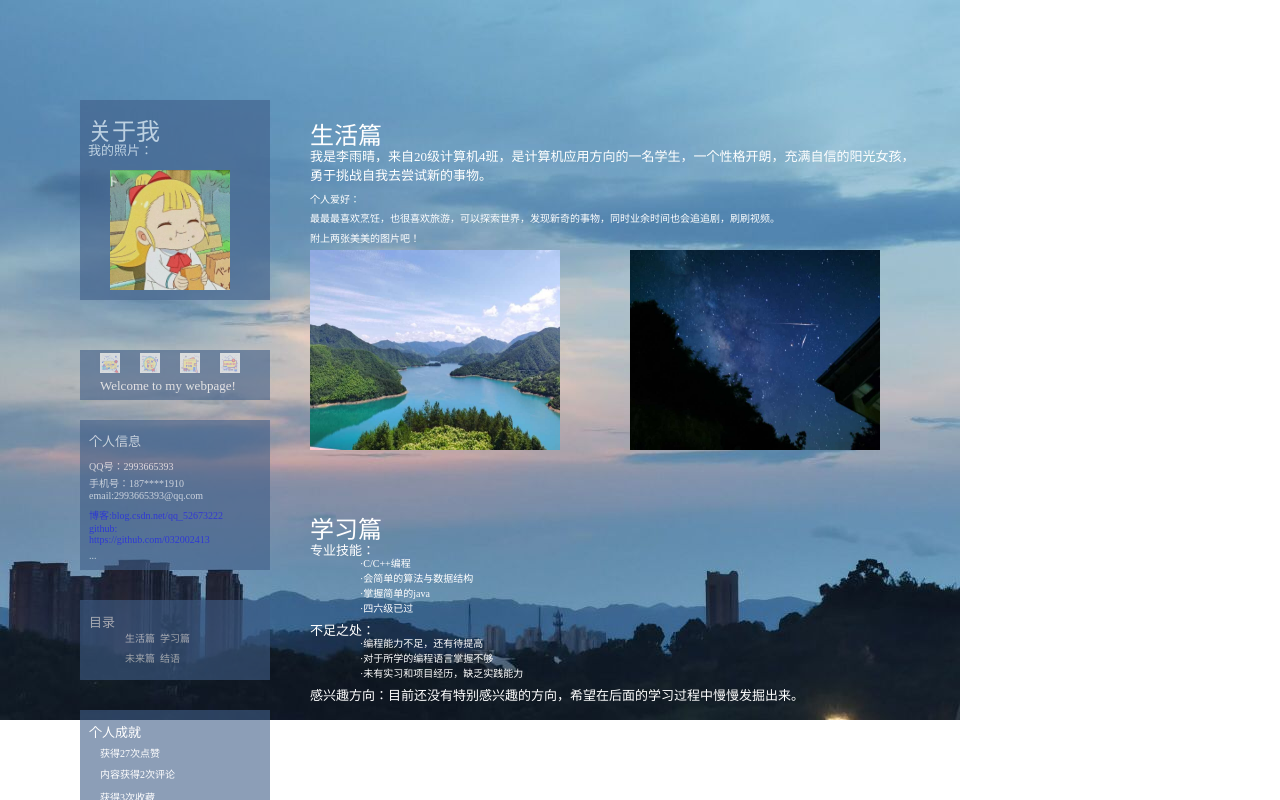
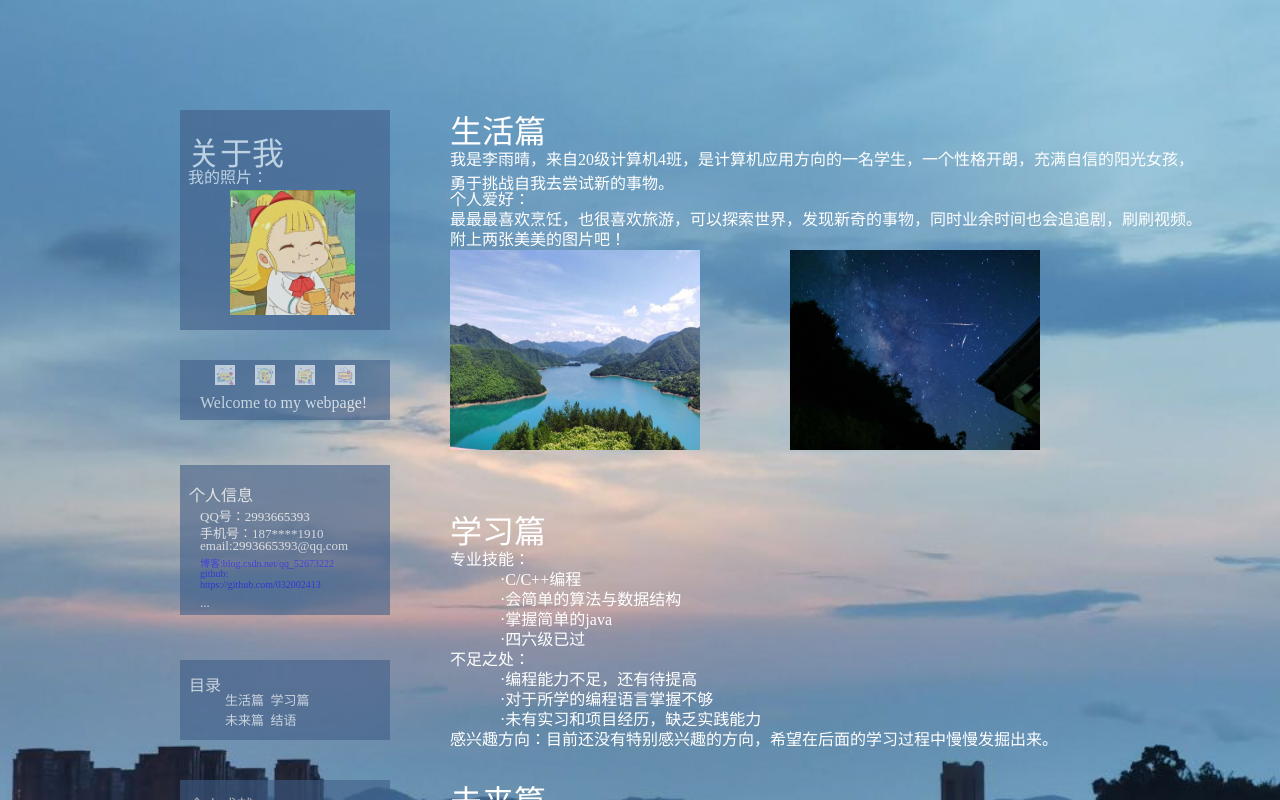
Before and after one commit to 032002413/032002413.github.io, a plain HTML site: page index.html in a window 1280 px wide. Drawn offline with Linux system fonts and the light colour scheme.

Commit message:
Update index.html

```diff
--- a/index.html
+++ b/index.html
@@ -6,6 +6,7 @@
    <style>
         body{
              background-image:url(https://raw.githubusercontent.com/032002413/032002413.github.io/main/ico/4.jpg);
+             background-size:100%;
              background-repeat:no-repeat;
              background-attachment:fixed;
         }
@@ -17,93 +18,93 @@
         }
         p#p2{
             position: absolute;
-            top: 30px;
+            top: 38px;
             left: 8px;
         }
         p#p3{
             position: absolute;
-            top: 100px;
-            left: 310px;
+            top: 90px;
+            left: 450px;
         }
         p#p4{
             position: absolute;
             top: 130px;
-            left: 310px;
+            left: 450px;
         }
         p#p5{
             position: absolute;
-            top: 175px;
-            left: 310px;
+            top: 170px;
+            left: 450px;
         }
         p#p6{
             position: absolute;
-                top: 200px;
-                left: 310px;
+            top: 190px;
+            left: 450px;
         }
         p#p7{
             position: absolute;
-                top: 220px;
-                left: 310px;
+            top: 210px;
+            left: 450px;
         }
         p#p8{
             position: absolute;
-                top: 500px;
-                left: 310px;
+            top: 490px;
+            left: 450px;
         }
         p#p9{
             position: absolute;
             top: 530px;
-                left: 310px;
+            left: 450px;
         }
         p#p10{
             position: absolute;
-                top: 545px;
-                left: 360px;
+            top: 550px;
+            left: 500px;
         }
             p#p11{
                 position: absolute;
-                top: 560px;
-                left: 360px;
+                top: 570px;
+                left: 500px;
             }
             p#p12{
                 position: absolute;
-                top: 575px;
-                left: 360px;
+                top: 590px;
+                left: 500px;
             }
             p#p13{
                 position: absolute;
-                top: 590px;
-                left: 360px;
+                top: 610px;
+                left: 500px;
             }
             p#p14{
                 position: absolute;
-                top: 610px;
-                left: 310px;
+                top: 630px;
+                left: 450px;
             }
             p#p15{
                 position: absolute;
-                top: 625px;
-                left: 360px;
+                top: 650px;
+                left: 500px;
             }
             p#p16{
                 position: absolute;
-                top: 640px;
-                left: 360px;
+                top: 670px;
+                left: 500px;
             }
             p#p17{
                 position: absolute;
-                top: 655px;
-                left: 360px;
+                top: 690px;
+                left: 500px;
             }
             p#p18{
                 position: absolute;
-                top: 675px;
-                left: 310px;
+                top: 710px;
+                left: 450px;
             }
             p#p19{
                 position: absolute;
-                top: 740px;
-                left: 310px;
+                top: 760px;
+                left: 450px;
             }
             p#p20{
                 position: absolute;
@@ -118,32 +119,32 @@
             p#p22{
                 position: absolute;
                 top: 25px;
-                left: 9px;
+                left: 20px;
             }
             p#p23{
                 position: absolute;
                 top: 45px;
-                left: 9px;
+                left: 20px;
             }
             p#p24{
                 position: absolute;
                 top: 60px;
-                left: 9px;
+                left: 20px;
             }
             p#p25{
                 position: absolute;
                 top: 77px;
-                left: 9px;
+                left: 20px;
             }
             p#p26{
                 position: absolute;
                 top: 93px;
-                left: 9px;
+                left: 20px;
             }
             p#p27{
                 position: absolute;
                 top: 120px;
-                left: 9px;
+                left: 20px;
             }
             p#p28{
                 position: absolute;
@@ -162,43 +163,43 @@
             }
             p#p31{
                 position: absolute;
-                top: 770px;
-                left: 310px;
+                top: 800px;
+                left: 450px;
             }
             p#p32{
                 position: absolute;
-                top: 785px;
-                left: 360px;
+                top: 820px;
+                left: 500px;
             }
             p#p33{
                 position: absolute;
-                top: 800px;
-                left: 360px;
+                top: 840px;
+                left: 500px;
             }
             p#p34{
                 position: absolute;
-                top: 820px;
-                left: 310px;
+                top: 860px;
+                left: 450px;
             }
             p#p35{
                 position: absolute;
-                top: 835px;
-                left: 360px;
+                top: 880px;
+                left: 500px;
             }
             p#p36{
                 position: absolute;
-                top: 850px;
-                left: 360px;
+                top: 900px;
+                left: 500px;
             }
             p#p37{
                 position: absolute;
-                top: 900px;
-                left: 310px;
+                top: 950px;
+                left: 450px;
             }
             p#p38{
                 position: absolute;
-                top: 930px;
-                left: 310px;
+                top: 990px;
+                left: 450px;
             }
             p#p39{
                 position: absolute;
@@ -249,21 +250,21 @@
             div.a1{
                 position: absolute;
                 background-color:#405e88;
-                width: 190px;
-                height:200px;
-                top:100px;
-                right:150px;
+                width: 210px;
+                height:220px;
+                top:110px;
+                right:220px;
                 bottom:300px;
-                left:80px;
+                left:180px;
                 opacity:0.6;
             }
             div.a2{
                 position: absolute;
                 background-color:#405e88;
-                width: 190px;
-                height:50px;
-                top:350px;
-                left:80px;
+                width: 210px;
+                height:60px;
+                top:360px;
+                left:180px;
                 right:150px;
                 bottom:400px;
                 opacity:0.6;
@@ -271,10 +272,10 @@
             div.a3{
                 position: absolute;
                 background-color:#405e88;
-                width: 190px;
+                width: 210px;
                 height:150px;
-                top:420px;
-                left:80px;
+                top:465px;
+                left:180px;
                 right:150px;
                 bottom:550px;
                 opacity:0.6;
@@ -282,10 +283,10 @@
             div.a4{
                 position: absolute;
                 background-color:#405e88;
-                width: 190px;
+                width: 210px;
                 height:80px;
-                top:600px;
-                left:80px;
+                top:660px;
+                left:180px;
                 right:150px;
                 bottom:750px;
                 opacity:0.6;
@@ -293,10 +294,10 @@
             div.a5{
                 position: absolute;
                 background-color:#405e88;
-                width: 190px;
+                width: 210px;
                 height:100px;
-                top:710px;
-                left:80px;
+                top:780px;
+                left:180px;
                 right:150px;
                 bottom:800px;
                 opacity:0.6;
@@ -304,10 +305,10 @@
             div.a6{
                 position: absolute;
                 background-color:#405e88;
-                width: 190px;
+                width: 210px;
                 height:129px;
-                top:840px;
-                left:80px;
+                top:920px;
+                left:180px;
                 right:150px;
                 bottom:800px;
                 opacity:0.6;
@@ -315,111 +316,111 @@
 
         #pic1{
             position: absolute;
-            top: 170px;
-            left: 110px;
+            top: 190px;
+            left: 230px;
          }
         #pic2{
             position: absolute;
             top: 250px;
-            left: 310px;
+            left: 450px;
         }
         #pic3{
             position: absolute;
             top: 250px;
-            left: 630px;
+            left: 790px;
         }
         #pic4{
             position: absolute;
-            top: 3px;
-            left: 20px;
+            top: 5px;
+            left: 35px;
         }
         #pic5{
             position: absolute;
-            top: 3px;
-            left: 60px;
+            top: 5px;
+            left: 75px;
         }
         #pic6{
             position: absolute;
-            top: 3px;
-            left: 100px;
+            top: 5px;
+            left: 115px;
         }
         #pic7{
             position: absolute;
-            top: 3px;
-            left: 140px;
+            top: 5px;
+            left: 155px;
         }
         </style>
 </head>
 <body>
 
 
-    <p id="p3"><font size='5'face="宋体"color="white">生活篇</font></p>
-    <p id="p4"><font size='2'face="宋体"color="white">我是李雨晴，来自20级计算机4班，是计算机应用方向的一名学生，一个性格开朗，充满自信的阳光女孩，<br>勇于挑战自我去尝试新的事物。</font></p>
-    <p id="p5"><font size='1'face="宋体"color="white">个人爱好：</p>
-    <p id="p6"><font size='1'face="宋体"color="white">最最最喜欢烹饪，也很喜欢旅游，可以探索世界，发现新奇的事物，同时业余时间也会追追剧，刷刷视频。</font></p>
-    <p id="p7"><font size='1'face="宋体"color="white">附上两张美美的图片吧！</p>
-    <p id="p8"><font size='5'face="宋体"color="white">学习篇</font></p>
-    <p id="p9"><font size='2'face="宋体"color="white">专业技能：</font></p>
-    <p id="p10"><font size='1'face="宋体"color="white">·C/C++编程</font></p>
-    <p id="p11"><font size='1'face="宋体"color="white">·会简单的算法与数据结构</font></p>
-    <p id="p12"><font size='1'face="宋体"color="white">·掌握简单的java</font></p>
-    <p id="p13"><font size='1'face="宋体"color="white">·四六级已过</font></p>
-    <p id="p14"><font size='2'face="宋体"color="white">不足之处：</font></p>
-    <p id="p15"><font size='1'face="宋体"color="white">·编程能力不足，还有待提高</font></p>
-    <p id="p16"><font size='1'face="宋体"color="white">·对于所学的编程语言掌握不够</font></p>
-    <p id="p17"><font size='1'face="宋体"color="white">·未有实习和项目经历，缺乏实践能力</font></p>
-    <p id="p18"><font size='2'face="宋体"color="white">感兴趣方向：目前还没有特别感兴趣的方向，希望在后面的学习过程中慢慢发掘出来。</font></p>
-    <p id="p19"><font size='5'face="宋体"color="white">未来篇</font></p>
-    <p id="p31"><font size='2'face="宋体"color="white">短期规划：</font></p>
-    <p id="p32"><font size='1'face="宋体"color="white">·希望能在这学期学好软件工程A这门课</font></p>
-    <p id="p33"><font size='1'face="宋体"color="white">·学好JAVA</font></p>
-    <p id="p34"><font size='2'face="宋体"color="white">长期规划：</font></p>
-    <p id="p35"><font size='1'face="宋体"color="white">·打算继续深造，读研究生</font></p>
-    <p id="p36"><font size='1'face="宋体"color="white">·在未来有一次实习经验</font></p>
-    <p id="p37"><font size='5'face="宋体"color="white">结语</font></p>
-    <p id="p38"><font size='2'face="宋体"color="white">感谢大家观看我的小站，怎么说呢，做的比较简陋，大家不要介意，不过还是很开心的，<br>自己慢慢摸索做出来的，很有成就感。</font></p>
+    <p id="p3"><font size='6'face="宋体"color="white">生活篇</font></p>
+    <p id="p4"><font size='3'face="宋体"color="white">我是李雨晴，来自20级计算机4班，是计算机应用方向的一名学生，一个性格开朗，充满自信的阳光女孩，<br>勇于挑战自我去尝试新的事物。</font></p>
+    <p id="p5"><font size='3'face="宋体"color="white">个人爱好：</p>
+    <p id="p6"><font size='3'face="宋体"color="white">最最最喜欢烹饪，也很喜欢旅游，可以探索世界，发现新奇的事物，同时业余时间也会追追剧，刷刷视频。</font></p>
+    <p id="p7"><font size='3'face="宋体"color="white">附上两张美美的图片吧！</p>
+    <p id="p8"><font size='6'face="宋体"color="white">学习篇</font></p>
+    <p id="p9"><font size='3'face="宋体"color="white">专业技能：</font></p>
+    <p id="p10"><font size='3'face="宋体"color="white">·C/C++编程</font></p>
+    <p id="p11"><font size='3'face="宋体"color="white">·会简单的算法与数据结构</font></p>
+    <p id="p12"><font size='3'face="宋体"color="white">·掌握简单的java</font></p>
+    <p id="p13"><font size='3'face="宋体"color="white">·四六级已过</font></p>
+    <p id="p14"><font size='3'face="宋体"color="white">不足之处：</font></p>
+    <p id="p15"><font size='3'face="宋体"color="white">·编程能力不足，还有待提高</font></p>
+    <p id="p16"><font size='3'face="宋体"color="white">·对于所学的编程语言掌握不够</font></p>
+    <p id="p17"><font size='3'face="宋体"color="white">·未有实习和项目经历，缺乏实践能力</font></p>
+    <p id="p18"><font size='3'face="宋体"color="white">感兴趣方向：目前还没有特别感兴趣的方向，希望在后面的学习过程中慢慢发掘出来。</font></p>
+    <p id="p19"><font size='6'face="宋体"color="white">未来篇</font></p>
+    <p id="p31"><font size='3'face="宋体"color="white">短期规划：</font></p>
+    <p id="p32"><font size='3'face="宋体"color="white">·希望能在这学期学好软件工程A这门课</font></p>
+    <p id="p33"><font size='3'face="宋体"color="white">·学好JAVA</font></p>
+    <p id="p34"><font size='3'face="宋体"color="white">长期规划：</font></p>
+    <p id="p35"><font size='3'face="宋体"color="white">·打算继续深造，读研究生</font></p>
+    <p id="p36"><font size='3'face="宋体"color="white">·在未来有一次实习经验</font></p>
+    <p id="p37"><font size='6'face="宋体"color="white">结语</font></p>
+    <p id="p38"><font size='3'face="宋体"color="white">感谢大家观看我的小站，怎么说呢，做的比较简陋，大家不要介意，不过还是很开心的，<br>自己慢慢摸索做出来的，很有成就感。</font></p>
 
 
     <div class ='a1'><p>
-        <p id="p1"><font size='5'face="宋体"color="white">关于我</font></p>
-        <p id="p2"><font size='2'face="宋体"color="white">我的照片：</font></p>
+        <p id="p1"><font size='6'face="宋体"color="white">关于我</font></p>
+        <p id="p2"><font size='3'face="宋体"color="white">我的照片：</font></p>
     </p></div>
     <div class ='a2'><p>
-        <p id="p20"><font size='2'face="宋体"color="white">Welcome to my webpage!</font></p>
+        <p id="p20"><font size='3'face="宋体"color="white">Welcome to my webpage!</font></p>
         <img src="https://raw.githubusercontent.com/032002413/032002413.github.io/main/ico/1.ico"width=20 height=20 id="pic4">
         <img src="https://raw.githubusercontent.com/032002413/032002413.github.io/main/ico/2.ico"width=20 height=20 id="pic5">
         <img src="https://raw.githubusercontent.com/032002413/032002413.github.io/main/ico/3.ico"width=20 height=20 id="pic6">
         <img src="https://raw.githubusercontent.com/032002413/032002413.github.io/main/ico/4.ico"width=20 height=20 id="pic7">
     </p></div>
     <div class ='a3'><p>
-        <p id="p21"><font size='2'face="宋体"color="white">个人信息</p>
-        <p id="p22"><font size='0.5'face="宋体"color="white">QQ号：2993665393</p>
-        <p id="p23"><font size='0.5'face="宋体"color="white">手机号：187****1910</p>
-        <p id="p24"><font size='0.5'face="宋体"color="white">email:2993665393@qq.com</p>
-        <p id="p25"><font size='0.3'face="宋体"color="blue"><a href="blog.csdn.net/qq_52673222"style="text-decoration:none">博客:blog.csdn.net/qq_52673222</a></p>
-        <p id="p26"><font size='0.3'face="宋体"color="blue"><a href="https://github.com/032002413"style="text-decoration:none">github:<br>https://github.com/032002413</a></p>
-        <p id="p27"><font size='0.3'face="宋体"color="white">...</font></p>
+        <p id="p21"><font size='3'face="宋体"color="white">个人信息</p>
+        <p id="p22"><font size='2'face="宋体"color="white">QQ号：2993665393</p>
+        <p id="p23"><font size='2'face="宋体"color="white">手机号：187****1910</p>
+        <p id="p24"><font size='2'face="宋体"color="white">email:2993665393@qq.com</p>
+        <p id="p25"><font size='0.5'face="宋体"color="blue"><a href="blog.csdn.net/qq_52673222"style="text-decoration:none">博客:blog.csdn.net/qq_52673222</a></p>
+        <p id="p26"><font size='0.5'face="宋体"color="blue"><a href="https://github.com/032002413"style="text-decoration:none">github:<br>https://github.com/032002413</a></p>
+        <p id="p27"><font size='2'face="宋体"color="white">...</font></p>
     </p></div>
     <div class ='a4'><p>
-        <p id="p28"><font size='2'face="宋体"color="white">目录</font></p>
-        <p id="p29"><font size='1'face="宋体"color="white">生活篇&nbsp&nbsp学习篇</font></p>
-        <p id="p30"><font size='1'face="宋体"color="white">未来篇&nbsp&nbsp结语</font></p>
+        <p id="p28"><font size='3'face="宋体"color="white">目录</font></p>
+        <p id="p29"><font size='2'face="宋体"color="white">生活篇&nbsp&nbsp学习篇</font></p>
+        <p id="p30"><font size='2'face="宋体"color="white">未来篇&nbsp&nbsp结语</font></p>
     </p></div>
     <div class ='a5'><p>
-        <p id="p39"><font size='2'face="宋体"color="white">个人成就</font></p>
-        <p id="p40"><font size='1'face="宋体"color="white">获得27次点赞</font></p>
-        <p id="p41"><font size='1'face="宋体"color="white">内容获得2次评论</font></p>
-        <p id="p42"><font size='1'face="宋体"color="white">获得3次收藏</font></p>
+        <p id="p39"><font size='3'face="宋体"color="white">个人成就</font></p>
+        <p id="p40"><font size='2'face="宋体"color="white">获得27次点赞</font></p>
+        <p id="p41"><font size='2'face="宋体"color="white">内容获得2次评论</font></p>
+        <p id="p42"><font size='2'face="宋体"color="white">获得3次收藏</font></p>
     </p></div>
     <div class = 'a6'><p>
-        <p id="p43"><font size='2'face="宋体"color="white">网站资讯</font></p>
-        <p id="p44"><font size='1'face="宋体"color="white">创建者：created by lyq</font></p>
-        <p id="p45"><font size='1'face="宋体"color="white">创建时间：2022/9/16</font></p>
-        <p id="p46"><font size='1'face="宋体"color="white">类别：记叙</font></p>
-        <p id="p47"><font size='1'face="宋体"color="white">帖子数目：1</font></p>
+        <p id="p43"><font size='3'face="宋体"color="white">网站资讯</font></p>
+        <p id="p44"><font size='2'face="宋体"color="white">创建者：created by lyq</font></p>
+        <p id="p45"><font size='2'face="宋体"color="white">创建时间：2022/9/16</font></p>
+        <p id="p46"><font size='2'face="宋体"color="white">类别：记叙</font></p>
+        <p id="p47"><font size='2'face="宋体"color="white">帖子数目：1</font></p>
     </p></div>
 
-    <img src="https://raw.githubusercontent.com/032002413/032002413.github.io/main/ico/1.jpg"width=120 height=120 id="pic1">
+    <img src="https://raw.githubusercontent.com/032002413/032002413.github.io/main/ico/1.jpg"width=125 height=125 id="pic1">
     <img src="https://raw.githubusercontent.com/032002413/032002413.github.io/main/ico/2.jpg"width=250 height=200 id="pic2">
     <img src="https://raw.githubusercontent.com/032002413/032002413.github.io/main/ico/3.jpg"width=250 height=200 id="pic3">
 
```
Lines whose indentation alone changed are shown as unchanged.
